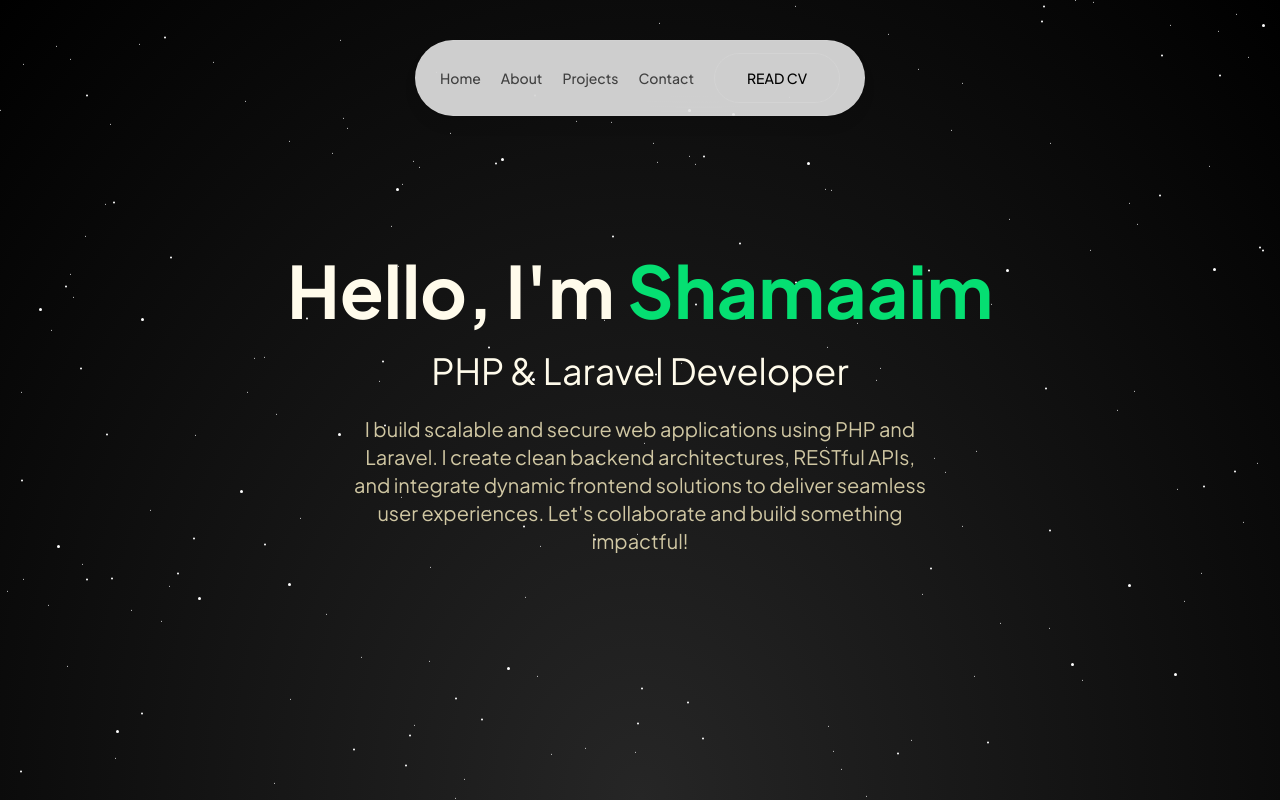
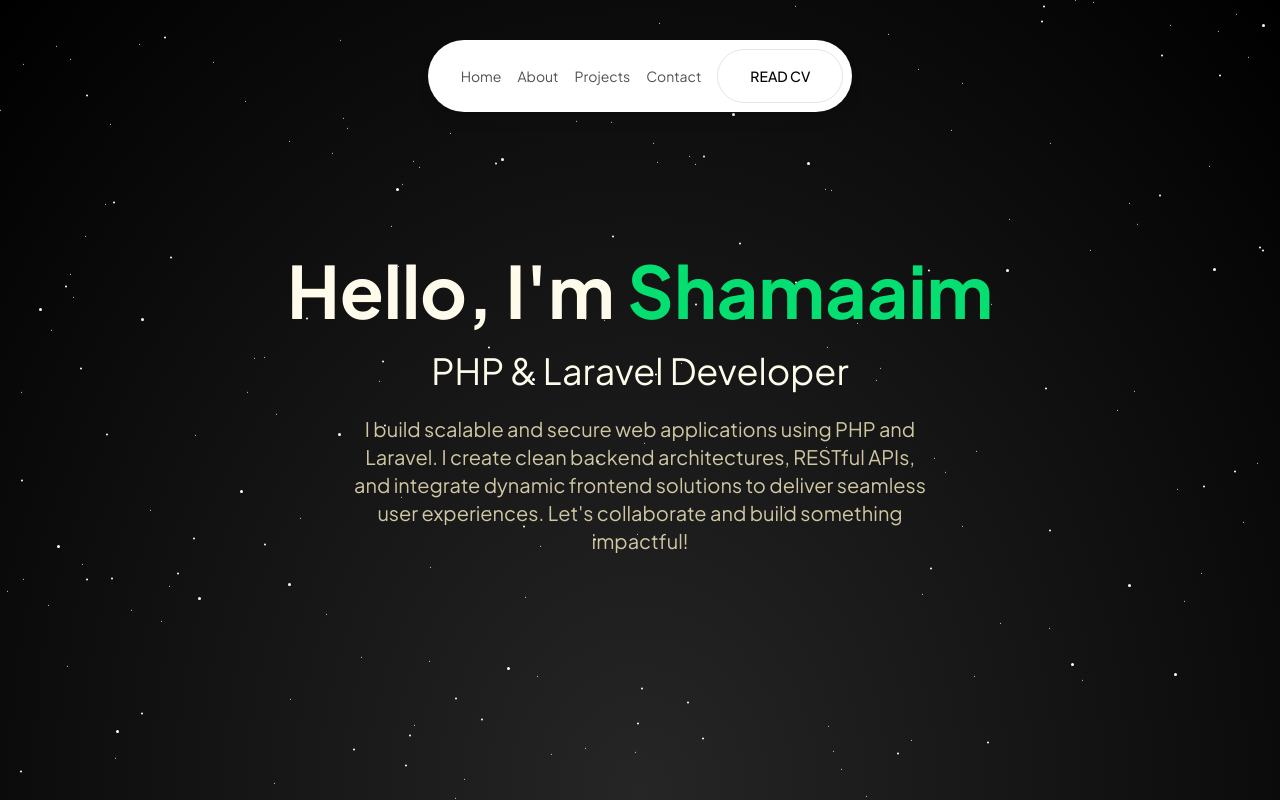
Before and after one commit to Mirza-Shamaaim123/my-portfolio, a Next.js app: page / in a window 1280 px wide. Shown: the top 801 px of the page. Built offline with nearby package versions, Linux system fonts and the light colour scheme.

Commit message:
Multiple Changes

```diff
--- a/components/ui/floating-navbar.jsx
+++ b/components/ui/floating-navbar.jsx
@@ -1,141 +1,57 @@
-// "use client";
-// import React from "react";
-// import { motion, AnimatePresence } from "motion/react";
-// import { cn } from "@/lib/utils";
-// import ReadCvModal from '../ReadCvModal';
-
-
-// export const FloatingNav = ({ navItems, className }) => {
-//   return (
-//     <AnimatePresence mode="wait">
-//       <motion.div
-//         initial={{ opacity: 0, y: -30 }}
-//         animate={{ opacity: 1, y: 0 }}
-//         transition={{ duration: 0.4 }}
-//         className={cn(
-//           "flex max-w-fit fixed top-10 inset-x-0 mx-auto border border-transparent dark:border-white/[0.2] rounded-full dark:bg-black bg-white shadow-lg z-[5000] pr-2 pl-8 py-2 items-center justify-center space-x-4",
-//           className
-//         )}
-//       >
-//         {navItems?.map((navItem, idx) => (
-//           <motion.a
-//            onClick={navItem.onClick} // Added onClick support
-//             key={`link-${idx}`}
-//             href={navItem.link}
-//             className="relative dark:text-neutral-50 items-center flex space-x-1 cursor-pointer text-neutral-600"
-//             whileHover={{
-//               y: -2,
-//               color: "#22c55e", // green-500
-//               transition: { duration: 0.2 },
-//             }}
-//           >
-//             {/* ICON (mobile) */}
-//             <span className="block sm:hidden">{navItem.icon}</span>
-
-//             {/* TEXT (desktop) */}
-//             <span className="hidden sm:block text-sm relative group">
-//               {navItem.name}
-
-//               {/* Underline Animation */}
-//               <span
-//                 className="
-//                   absolute left-0 -bottom-0.5 h-[2px] w-0
-//                   bg-gradient-to-r from-green-400 to-green-600
-//                   rounded-full transition-all duration-300 group-hover:w-full
-//                 "
-//               ></span>
-//             </span>
-//           </motion.a>
-//         ))}
-
-//         <motion.div
-//           whileHover={{ scale: 1.05 }}
-//           whileTap={{ scale: 0.97 }}
-//           className="border text-sm font-medium border-neutral-200 dark:border-white/[0.2] text-black dark:text-white px-4 py-2 rounded-full"
-//         >
-//         <ReadCvModal buttonBgColor="transparent" buttonTextColor="inherit" />
-//         </motion.div>
-//       </motion.div>
-//     </AnimatePresence>
-//   );
-// };
-
-
-
 "use client";
 import React from "react";
 import { motion, AnimatePresence } from "motion/react";
 import { cn } from "@/lib/utils";
-import ReadCvModal from "../ReadCvModal";
+import ReadCvModal from '../ReadCvModal';
+
 
 export const FloatingNav = ({ navItems, className }) => {
   return (
     <AnimatePresence mode="wait">
       <motion.div
-        initial={{ opacity: 0, y: -25 }}
+        initial={{ opacity: 0, y: -30 }}
         animate={{ opacity: 1, y: 0 }}
-        transition={{ duration: 0.3 }}
+        transition={{ duration: 0.4 }}
         className={cn(
-          `flex max-w-fit fixed inset-x-0
-          top-4 sm:top-10
-          mx-auto
-          border border-neutral-300/40 dark:border-white/30
-          rounded-full
-          dark:bg-black/70 bg-white/80
-          backdrop-blur-xl
-          shadow-lg
-          z-[999999]
-          px-6 py-3 items-center justify-center space-x-5`,
+          "flex max-w-fit fixed top-10 inset-x-0 mx-auto border border-transparent dark:border-white/[0.2] rounded-full dark:bg-black bg-white shadow-lg z-[5000] pr-2 pl-8 py-2 items-center justify-center space-x-4",
           className
         )}
       >
-        {/* Navigation Items */}
         {navItems?.map((navItem, idx) => (
           <motion.a
-            key={idx}
+            onClick={navItem.onClick} // Added onClick support
+            key={`link-${idx}`}
             href={navItem.link}
-            onClick={navItem.onClick}
-            className="
-              relative
-              flex items-center
-              cursor-pointer
-              text-sm font-medium
-              text-neutral-700 dark:text-neutral-100
-            "
+            className="relative dark:text-neutral-50 items-center flex space-x-1 cursor-pointer text-neutral-600"
             whileHover={{
               y: -2,
-              color: "#22c55e",
+              color: "#22c55e", // green-500
               transition: { duration: 0.2 },
             }}
           >
-            {/* Mobile Icon */}
-            <span className="block sm:hidden text-lg">{navItem.icon}</span>
+            {/* ICON (mobile) */}
+            {/* <span className=" ">{navItem.name}</span> */}
 
-            {/* Desktop Text */}
-            <span className="hidden sm:block relative group">
+            {/* TEXT (desktop) */}
+            <span className="text-xs sm:text-sm relative group">
               {navItem.name}
 
+              {/* Underline Animation */}
               <span
                 className="
-                  absolute left-0 -bottom-0.5 h-[2px] w-0
-                  bg-gradient-to-r from-green-400 to-green-600
-                  transition-all duration-300 group-hover:w-full
-                "
+      absolute left-0 -bottom-0.5 h-[2px] w-0
+      bg-gradient-to-r from-green-400 to-green-600
+      rounded-full transition-all duration-300 group-hover:w-full
+    "
               ></span>
             </span>
           </motion.a>
         ))}
 
-        {/* Read CV Button */}
         <motion.div
           whileHover={{ scale: 1.05 }}
           whileTap={{ scale: 0.97 }}
-          className="
-            border border-neutral-300 dark:border-white/30
-            text-sm text-black dark:text-white
-            px-4 py-1.5
-            rounded-full font-medium
-          "
+          className="border text-sm font-medium border-neutral-200 dark:border-white/[0.2] text-black dark:text-white px-4 py-2 rounded-full"
         >
           <ReadCvModal buttonBgColor="transparent" buttonTextColor="inherit" />
         </motion.div>
```
